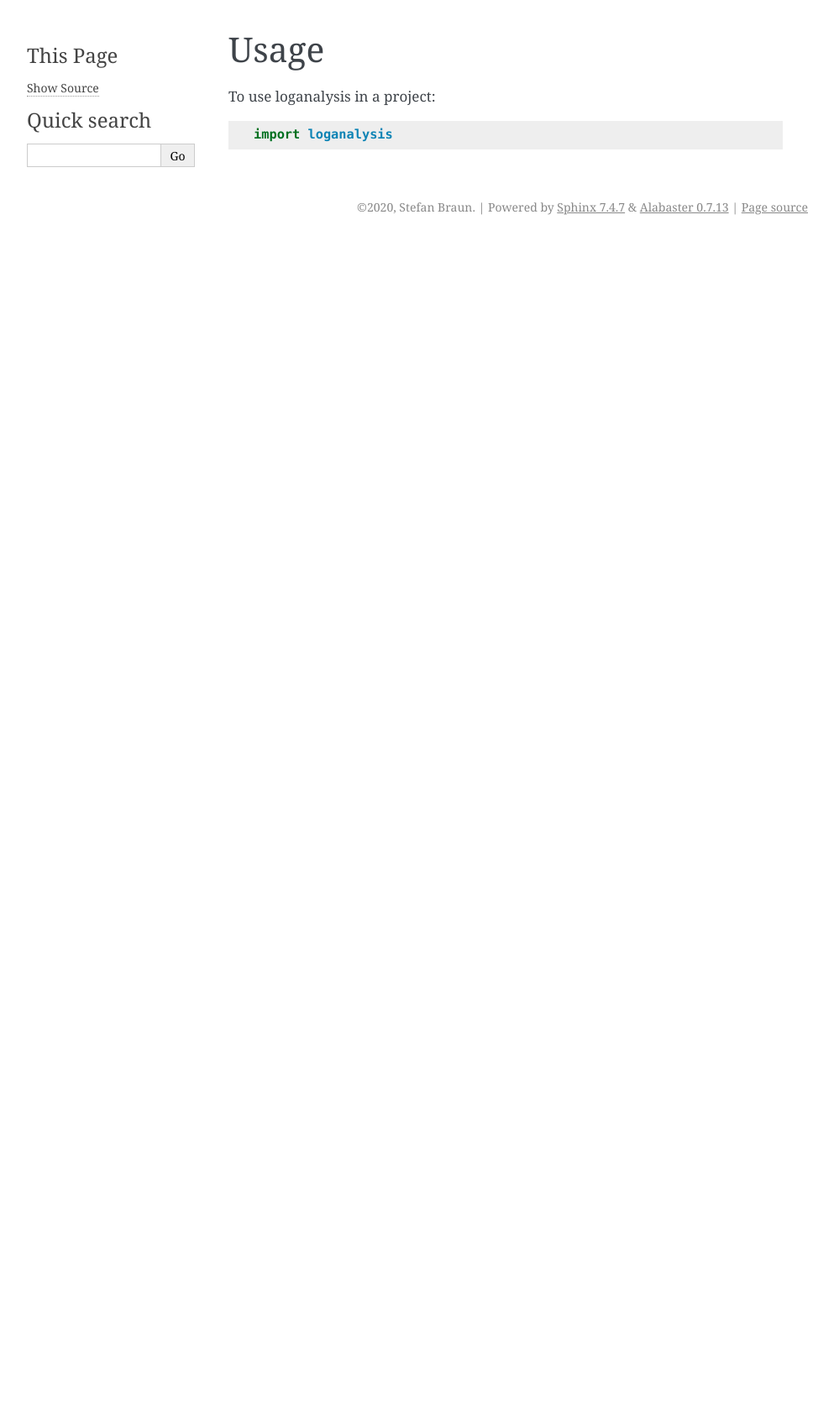
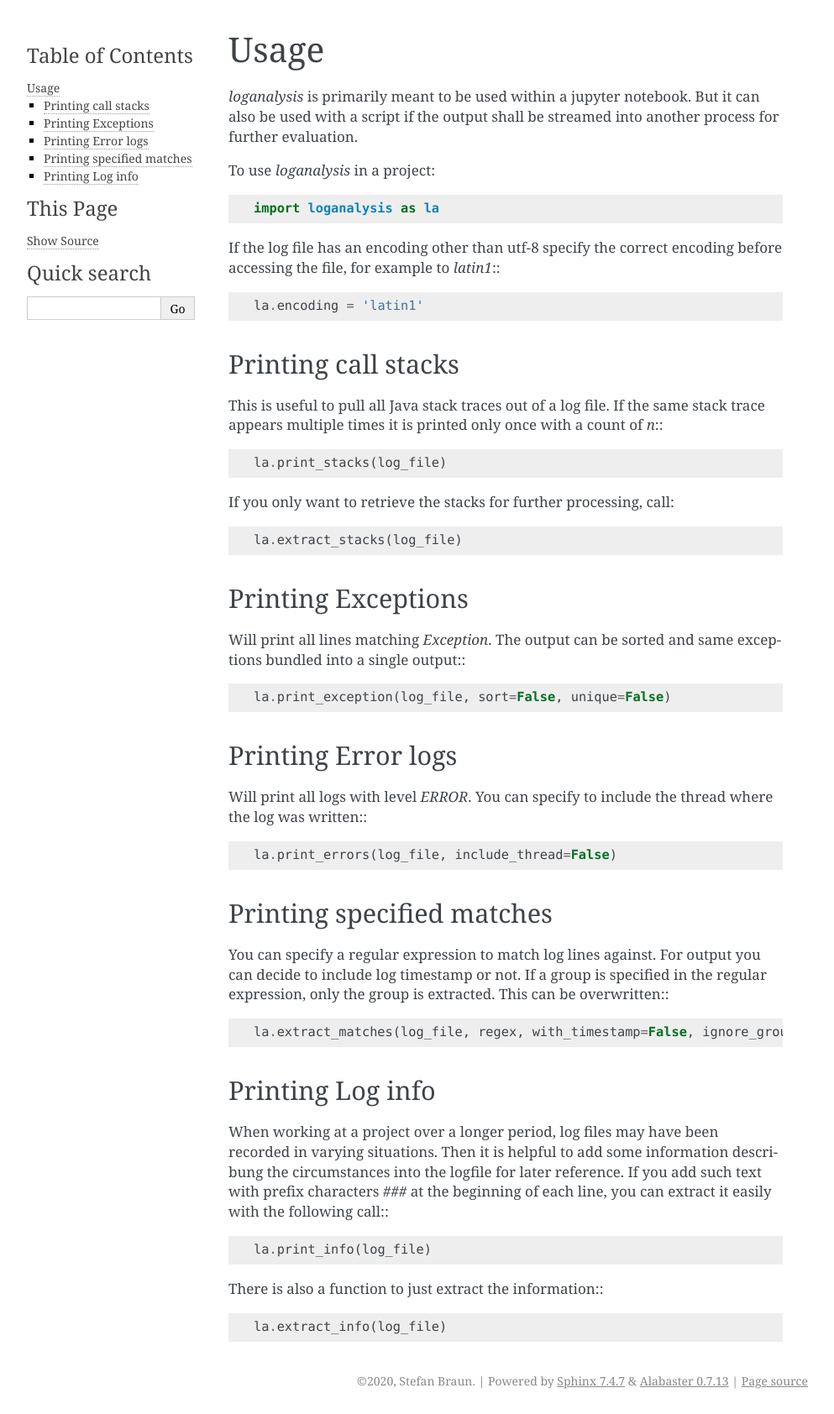
Before and after one commit to stbraun/loganalysis, a Sphinx documentation site: the page built from docs/usage.rst, in a window 1280 px wide. Shown: the whole page at 84% size, without its empty margins (148-1141 px from the left). Built offline with Sphinx 7.4.7, drawn with Linux system fonts in a browser that asks for light colours; pages that are not in the unit, such as notebooks, are missing from menus; before the commit the page ends 900 px from its top, so only the background shows below that.

Commit message:
Support encodings other than utf-8

```diff
--- a/HISTORY.rst
+++ b/HISTORY.rst
@@ -6,3 +6,8 @@ History
 ------------------
 
 * First release on PyPI.
+
+0.1.3 (2021-04-10)
+------------------
+
+* Encoding of log file is configurable.
--- /dev/null
+++ b/docs/_static/README.TXT
@@ -0,0 +1 @@
+Add static content here.
--- a/docs/usage.rst
+++ b/docs/usage.rst
@@ -2,6 +2,55 @@
 Usage
 =====
 
-To use loganalysis in a project::
+`loganalysis` is primarily meant to be used within a jupyter notebook. But it can also be used with a script if the output shall be streamed into another process for further evaluation.
 
-    import loganalysis
+To use `loganalysis` in a project::
+
+    import loganalysis as la
+
+If the log file has an encoding other than utf-8 specify the correct encoding before accessing the file, for example to `latin1`:::
+
+    la.encoding = 'latin1'
+
+Printing call stacks
+--------------------
+This is useful to pull all Java stack traces out of a log file. If the same stack trace appears multiple times it is printed only once with a count of `n`:::
+
+    la.print_stacks(log_file)
+
+If you only want to retrieve the stacks for further processing, call::
+
+    la.extract_stacks(log_file)
+
+
+Printing Exceptions
+-------------------
+Will print all lines matching `Exception`. The output can be sorted and same exceptions bundled into a single output:::
+
+    la.print_exception(log_file, sort=False, unique=False)
+
+
+Printing Error logs
+-------------------
+Will print all logs with level `ERROR`. You can specify to include the thread where the log was written:::
+
+    la.print_errors(log_file, include_thread=False)
+
+
+Printing specified matches
+--------------------------
+You can specify a regular expression to match log lines against. For output you can decide to include log timestamp or not. If a group is specified in the regular expression, only the group is extracted. This can be overwritten:::
+
+    la.extract_matches(log_file, regex, with_timestamp=False, ignore_groups=False)
+
+
+Printing Log info
+-----------------
+When working at a project over a longer period, log files may have been recorded in varying situations. Then it is helpful to add some information describung the circumstances into the logfile for later reference.
+If you add such text with prefix characters `###` at the beginning of each line, you can extract it easily with the following call:::
+
+    la.print_info(log_file)
+
+There is also a function to just extract the information:::
+
+    la.extract_info(log_file)
```
Also changed, not shown: 3 other files.
